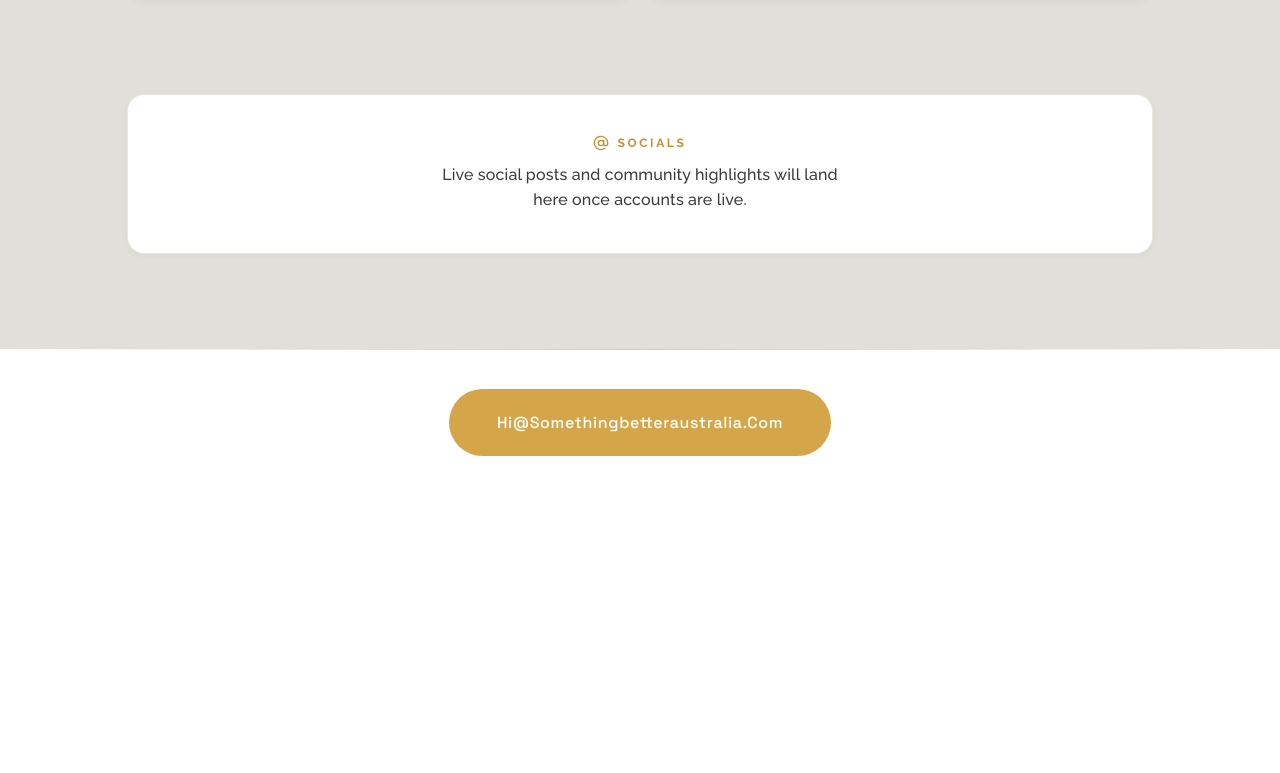
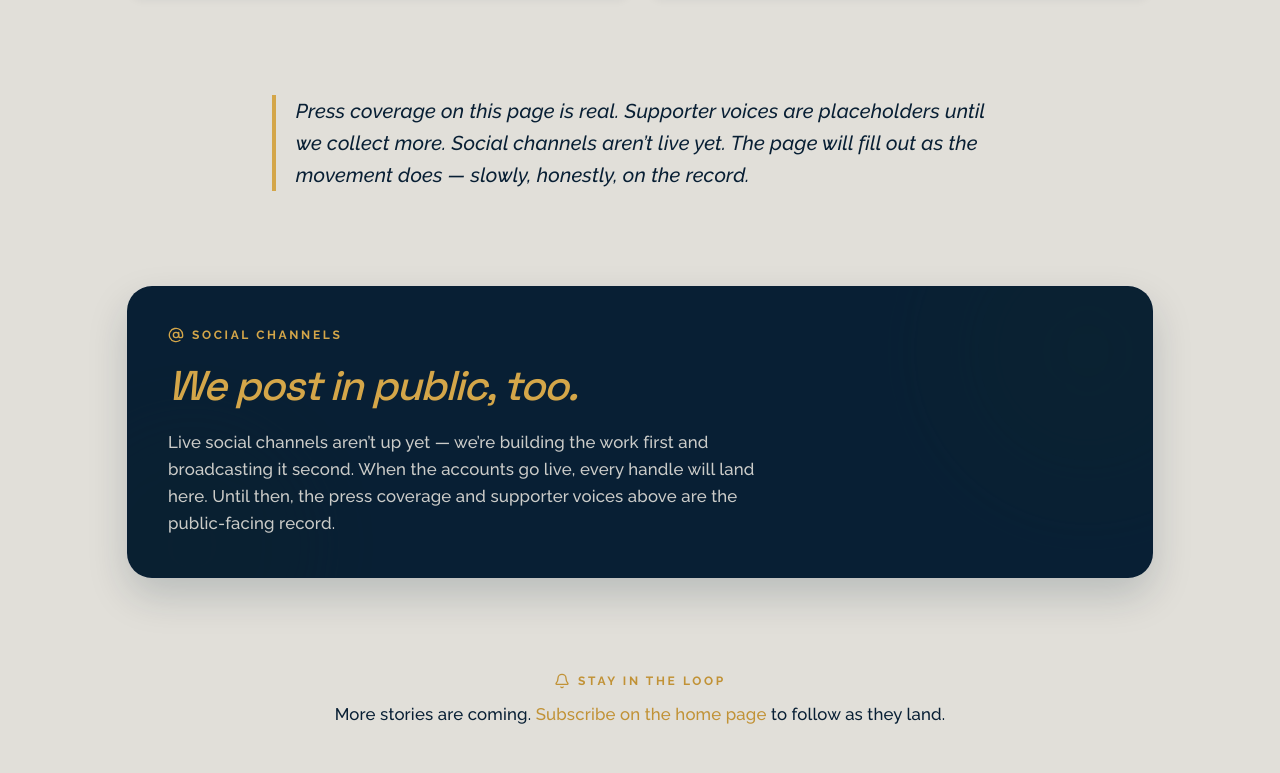
Before and after one commit to SomethingBetterAustralia/website, a React (Vite) app in the folder packages/frontend/: page /recognition in a window 1280 px wide. Shown: the part 2147-2920 px from the top of the page. Before the commit the page ends 2651 px from the top, so only its background shows below. Built offline with nearby package versions, Linux system fonts and the light colour scheme.

Commit message:
Recognition: Draft version complete.

```diff
--- a/packages/frontend/src/pages/Open.tsx
+++ b/packages/frontend/src/pages/Open.tsx
@@ -181,7 +181,7 @@ function OpenHero({ reduce }: { reduce: ReduceMotion }) {
         variants={revealUp}
         className="font-display text-[clamp(2.8rem,6.5vw,4.6rem)] font-medium italic leading-[1.02] tracking-[-0.05em] text-sb-accent"
       >
-        Open.
+        We&rsquo;re Open.
       </motion.h1>
       <motion.blockquote
         variants={revealUp}
--- a/packages/frontend/src/pages/Recognition.tsx
+++ b/packages/frontend/src/pages/Recognition.tsx
@@ -1,4 +1,4 @@
-import { AtSign, MessageSquareQuote, Newspaper, Sparkles } from 'lucide-react';
+import { AtSign, Bell, MessageSquareQuote, Newspaper, Sparkles } from 'lucide-react';
 import { motion, useReducedMotion } from 'motion/react';
 import {
   CoverageCard,
@@ -6,7 +6,11 @@ import {
 } from '@/components/recognition/CoverageCard';
 import { FeaturedStory } from '@/components/recognition/FeaturedStory';
 import { TestimonyCard } from '@/components/recognition/TestimonyCard';
+import { Caveat } from '@/components/prose';
+import { Link } from '@/lib/router';
 import { revealUp, staggerContainer, viewportOnce } from '@/lib/motion';
+
+type ReduceMotion = boolean | null;
 
 interface CoverageItem {
   readonly outlet: string;
@@ -215,24 +219,93 @@ export function Recognition() {
         </motion.ul>
       </section>
 
-      <section className="mx-auto w-full max-w-5xl">
-        {/* MOCK: socials stub — replace with real social links / embeds when accounts go live. */}
+      <Caveat reduce={reduce}>
+        Press coverage on this page is real. Supporter voices are placeholders until we
+        collect more. Social channels aren&rsquo;t live yet. The page will fill out as the
+        movement does &mdash; slowly, honestly, on the record.
+      </Caveat>
+      <RecognitionSocials reduce={reduce} />
+      <RecognitionFinalCta reduce={reduce} />
+    </div>
+  );
+}
+
+function RecognitionSocials({ reduce }: { reduce: ReduceMotion }) {
+  return (
+    <motion.section
+      initial={reduce ? false : 'hidden'}
+      whileInView="visible"
+      viewport={viewportOnce}
+      variants={staggerContainer}
+      className="mx-auto w-full max-w-5xl"
+    >
+      <div className="relative overflow-hidden rounded-3xl bg-sb-navy p-6 text-sb-cream shadow-[0_18px_40px_rgba(8,31,52,0.18)] ring-1 ring-sb-navy min-[880px]:p-10">
+        <div
+          aria-hidden
+          className="pointer-events-none absolute -right-20 -top-20 size-72 rounded-full bg-sb-accent/15 mix-blend-soft-light blur-3xl"
+        />
+        <div
+          aria-hidden
+          className="pointer-events-none absolute -bottom-24 -left-16 size-64 rounded-full bg-sb-accent-hot/15 mix-blend-soft-light blur-3xl"
+        />
+        <div className="relative flex flex-col gap-5">
+          <motion.span
+            variants={revealUp}
+            className="inline-flex items-center gap-2 text-sb-accent"
+          >
+            <AtSign aria-hidden className="size-4" />
+            <span className="text-xs font-semibold uppercase tracking-[0.22em]">
+              Social channels
+            </span>
+          </motion.span>
+          <motion.h2
+            variants={revealUp}
+            className="font-display text-[clamp(1.8rem,3.5vw,2.6rem)] font-medium italic leading-[1.1] tracking-[-0.04em] text-sb-accent"
+          >
+            We post in public, too.
+          </motion.h2>
+          <motion.p
+            variants={revealUp}
+            className="max-w-[58ch] text-[1.05rem] leading-[1.6] text-sb-cream/90"
+          >
+            Live social channels aren&rsquo;t up yet &mdash; we&rsquo;re building the work
+            first and broadcasting it second. When the accounts go live, every handle will
+            land here. Until then, the press coverage and supporter voices above are the
+            public-facing record.
+          </motion.p>
+        </div>
+      </div>
+    </motion.section>
+  );
+}
+
+function RecognitionFinalCta({ reduce }: { reduce: ReduceMotion }) {
+  return (
+    <section className="mx-auto w-full max-w-3xl text-center">
       <motion.div
         initial={reduce ? false : 'hidden'}
         whileInView="visible"
         viewport={viewportOnce}
+        variants={staggerContainer}
+        className="flex flex-col items-center gap-3"
+      >
+        <motion.span
           variants={revealUp}
-          className="flex flex-col items-center gap-3 rounded-2xl bg-sb-white px-6 py-10 text-center shadow-[0_2px_8px_rgba(8,31,52,0.05)] ring-1 ring-sb-cream-warm"
+          className="inline-flex items-center gap-2 text-sb-accent-hot"
         >
-          <span className="inline-flex items-center gap-2 text-sb-accent-hot">
-            <AtSign aria-hidden className="size-4" />
-            <span className="text-xs font-semibold uppercase tracking-[0.22em]">Socials</span>
+          <Bell aria-hidden className="size-4" />
+          <span className="text-xs font-semibold uppercase tracking-[0.22em]">
+            Stay in the loop
           </span>
-          <p className="max-w-[42ch] text-[1rem] leading-[1.55] text-sb-text-muted">
-            Live social posts and community highlights will land here once accounts are live.
-          </p>
+        </motion.span>
+        <motion.p variants={revealUp} className="text-[1.05rem] leading-[1.6] text-sb-text">
+          More stories are coming.{' '}
+          <Link to="/" className="font-medium text-sb-accent-hot hover:underline">
+            Subscribe on the home page
+          </Link>{' '}
+          to follow as they land.
+        </motion.p>
       </motion.div>
     </section>
-    </div>
   );
 }
```
Lines whose indentation alone changed are shown as unchanged.
